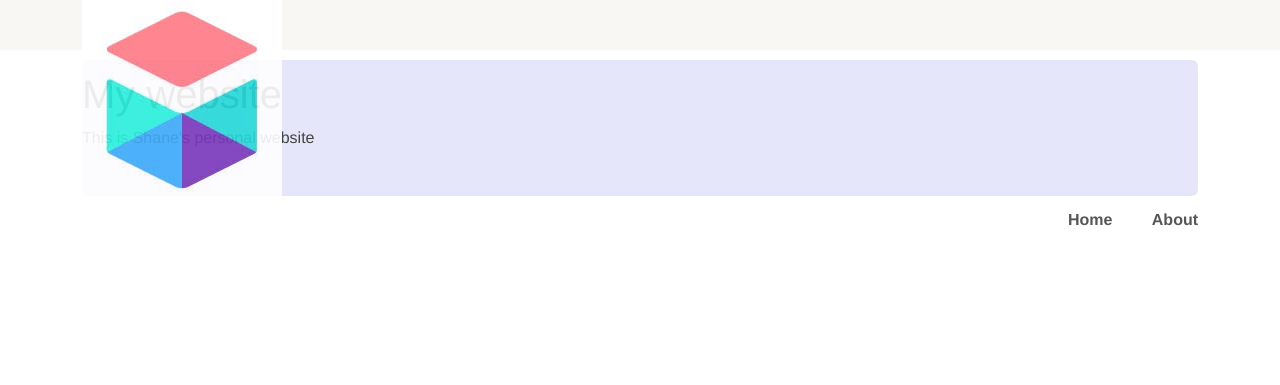
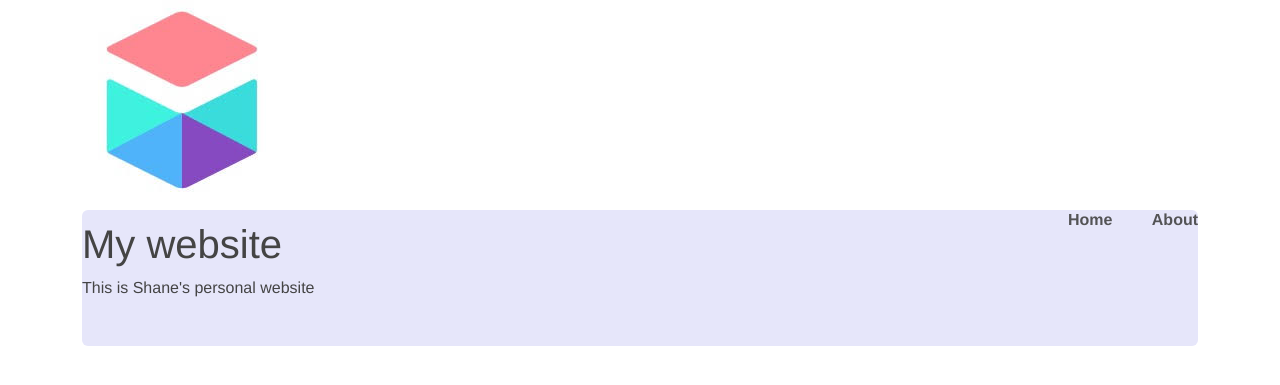
Before and after one commit to kiwishane/shane-prof, a Flask app: page / in a window 1280 px wide. Shown: the top 385 px of the page. Run offline with Flask 2, Linux system fonts and the light colour scheme.

Commit message:
change height of head from 50px to 200px

```diff
--- a/static/css/main.css
+++ b/static/css/main.css
@@ -8,15 +8,15 @@
  * Formatting the header area
  */
 header {
-    background-color: #f9f7f3;
-    height: 50px;
+    background-color: #fff;
+    height: 200px;
     width: 100%;
     opacity: .9;
     margin-bottom: 10px;
   }
   header h1.logo {
     margin: 0;
-    font-size: 1.7em;
+    font-size: 2.7em;
     color: #fff;
     text-transform: uppercase;
     float: left;
```
